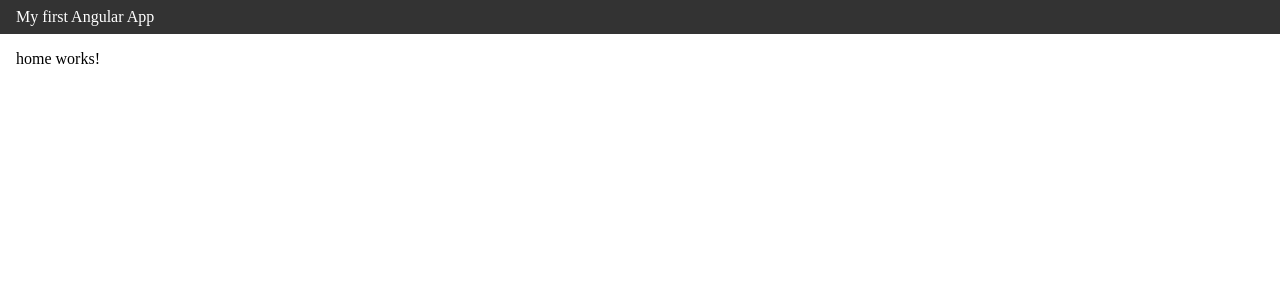
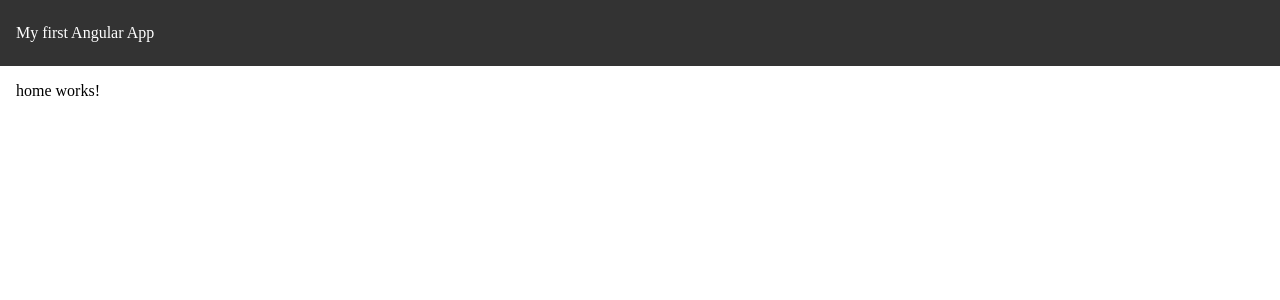
Before and after one commit to SUE2023/Angular-Project, an Angular app in the folder first-ng-app/: page / in a window 1280 px wide. Shown: the top 300 px of the page. Built offline with nearby package versions, Linux system fonts and the light colour scheme.

Commit message:
Data Binding: Application title - My first Angular App

```diff
--- a/first-ng-app/src/app/components/header/header.ts
+++ b/first-ng-app/src/app/components/header/header.ts
@@ -1,4 +1,4 @@
-import { Component } from '@angular/core';
+import { Component, signal } from '@angular/core';
 
 @Component({
   selector: 'app-header',
@@ -6,7 +6,7 @@ import { Component } from '@angular/core';
   template: `
     <header>
     	<nav>
-		My first Angular App
+		<p>{{ title() }}</p>
 	</nav>
     </header>
   `,
@@ -24,5 +24,6 @@ import { Component } from '@angular/core';
   `]
 })
 export class Header {
+	title = signal('My first Angular App');
 
 }
```
